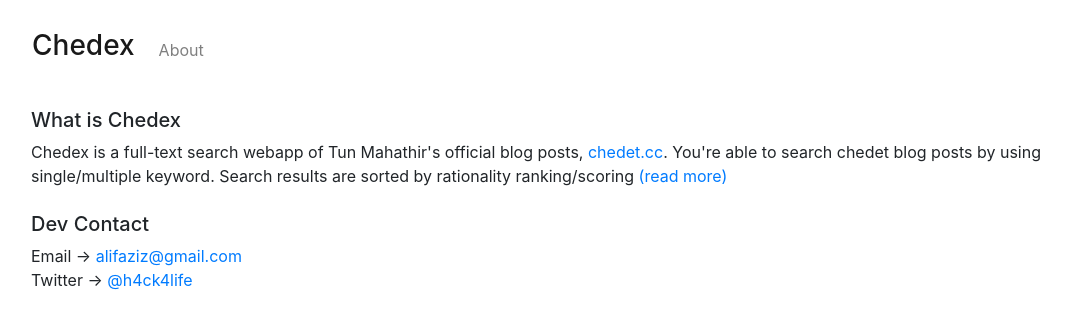
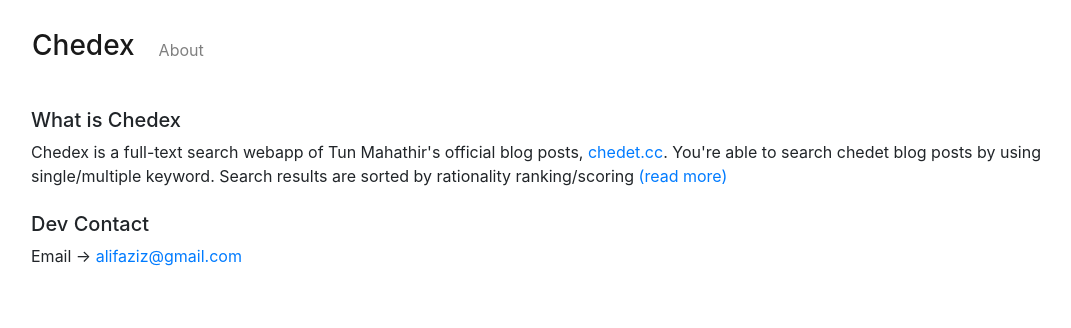
Before and after one commit to h4ck4life/chedex_react, a React (Create React App) app: page /about in a window 1280 px wide. Shown: the top 328 px of the page, without its empty margins (70-1141 px from the left). Built offline with nearby package versions, Linux system fonts and the light colour scheme.

Commit message:
Update about page

```diff
--- a/src/pages/AboutPage.js
+++ b/src/pages/AboutPage.js
@@ -22,7 +22,7 @@
         <h5>Dev Contact</h5>
         <div>Email → <a href="mailto:alifaziz@gmail.com">alifaziz@gmail.com</a></div>
         {/* <div>Github → <a rel="noopener noreferrer" target="_blank" href="https://github.com/h4ck4life">h4ck4life</a></div> */}
-        <div>Twitter → <a rel="noopener noreferrer" target="_blank" href="https://twitter.com/h4ck4life">@h4ck4life</a></div>
+        {/* <div>Twitter → <a rel="noopener noreferrer" target="_blank" href="https://twitter.com/h4ck4life">@h4ck4life</a></div> */}
       </Col>
     </Row>
   </Container>
```
